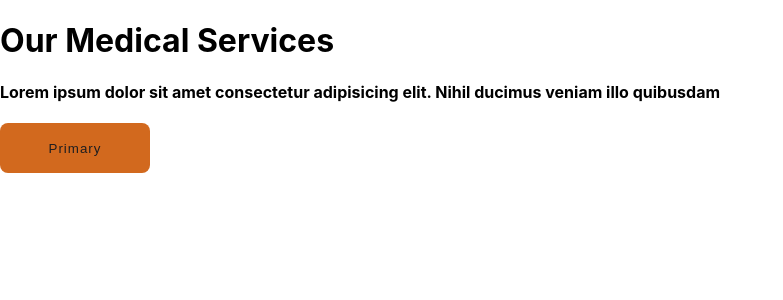
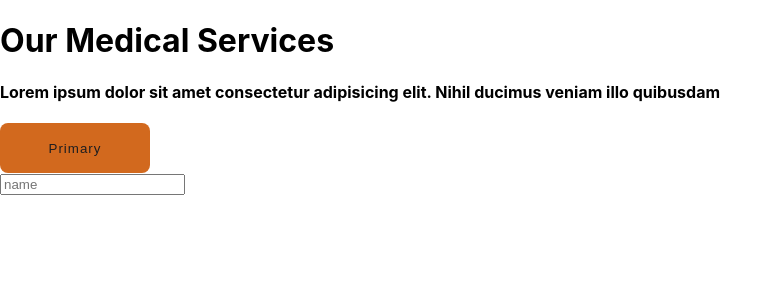
Before and after one commit to mrsamia/react_practice, a React (Create React App) app: page / in a window 1280 px wide. Shown: the top 300 px of the page, without its empty margins (0-783 px from the left). Built offline with nearby package versions, Linux system fonts and the light colour scheme.

Commit message:
SRM | input

```diff
--- a/src/App.js
+++ b/src/App.js
@@ -10,6 +10,7 @@ function App(){
       <h1>Our Medical Services </h1>
       <h4>Lorem ipsum dolor sit amet consectetur adipisicing elit. Nihil ducimus veniam illo quibusdam </h4>
       <Button></Button>
+      <input type="text" placeholder="name"></input>
     </div>
 
   );
```
